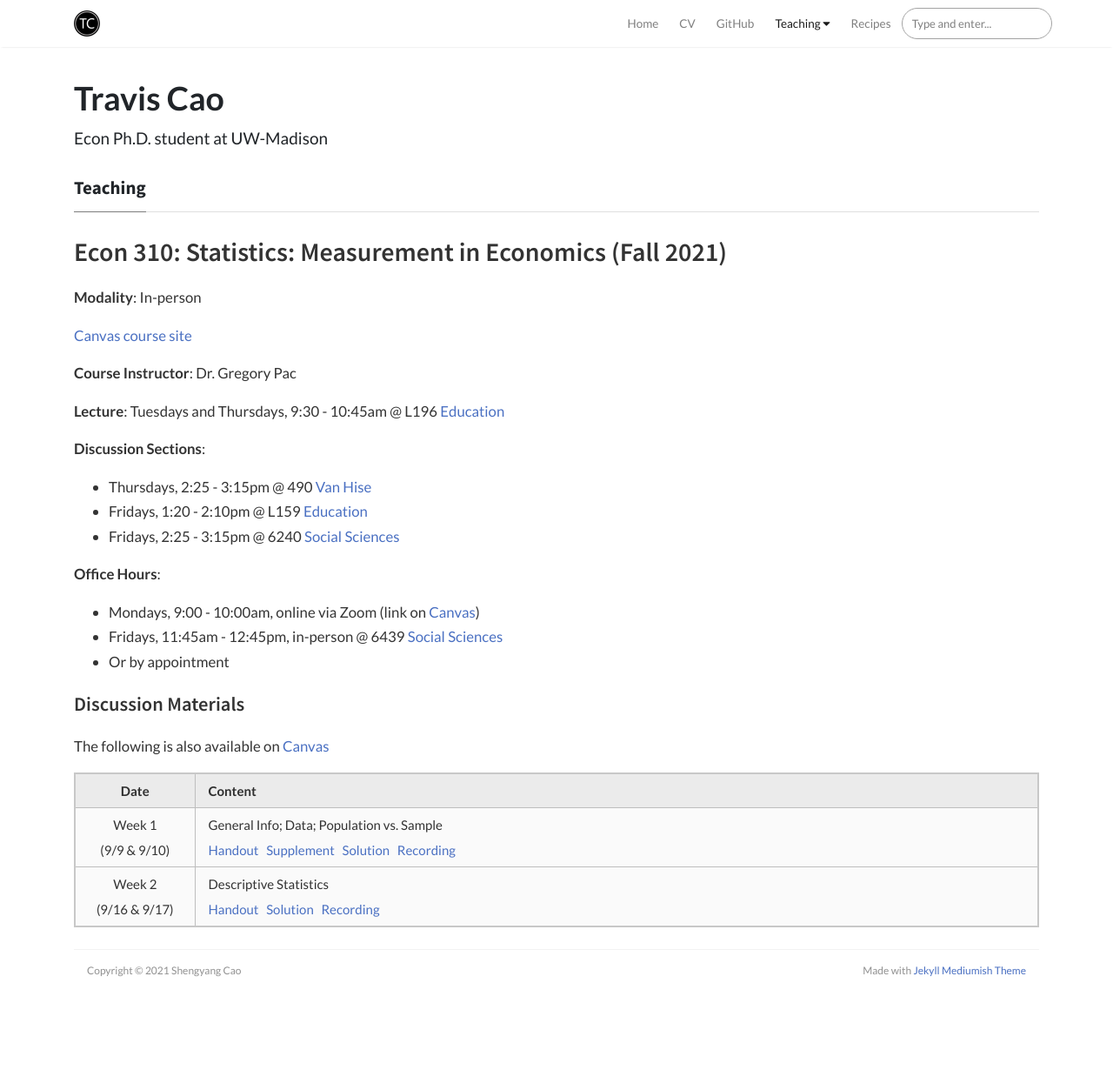
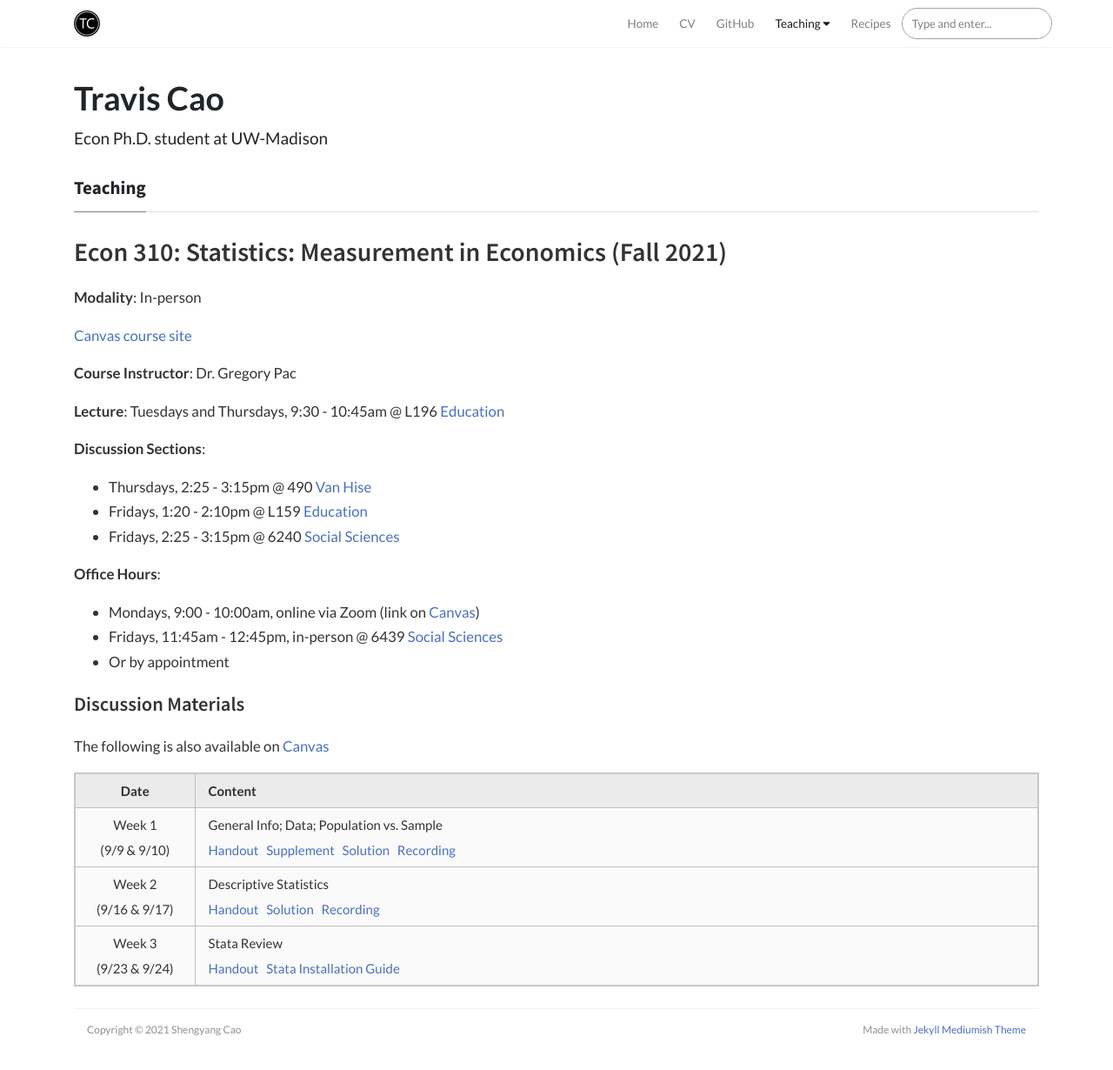
Before and after one commit to scaotravis/scaotravis.github.io, a Jekyll site: the page built from _pages/teaching/fa21-310.md, in a window 1280 px wide and 1233 px high. Shown: the top 1230 px of the window at 87% size. Built offline with Jekyll 4.4.1, drawn with Linux system fonts in a browser that asks for light colours; nearby versions of some CDN libraries; comment, search, counter and statistics services are not loaded.

Commit message:
update 310 page

```diff
--- a/_pages/teaching/fa21-310.md
+++ b/_pages/teaching/fa21-310.md
@@ -34,3 +34,4 @@
 |:-----------:|	:---------------------------------------------- |
 | Week 1 <br> (9/9 & 9/10) | General Info; Data; Population vs. Sample <br> [Handout](https://canvas.wisc.edu/courses/257051/files/20592108?wrap=1) &nbsp; [Supplement]({{ site.baseurl }}/downloads/teaching/fa21-310/310_fa21_supplement-1.pdf) &nbsp; [Solution](https://canvas.wisc.edu/courses/257051/files/20592164?module_item_id=3958744) &nbsp; [Recording](https://uwmadison.zoom.us/rec/share/g3gIFHWJ73QnuAKxssV7K4rEN1urPahLP0OESZBYmqhW9tvgtk3WSoZyj1UEpBlK.4xh0o-qnO6FIy2pp) |
 | Week 2 <br> (9/16 & 9/17) | Descriptive Statistics <br> [Handout](https://canvas.wisc.edu/courses/257051/files/20592152?wrap=1) &nbsp; [Solution](https://canvas.wisc.edu/courses/257051/files/20592099?wrap=1) &nbsp; [Recording](https://uwmadison.zoom.us/rec/share/q7FnPFTeBkNIBERjkJN5ABMRK3Mk0JaX2CqeyhSJZsn6TzrPldifAEB2r9Hpfs6O.6xKOzBVTJT8NXW5o) |
+| Week 3 <br> (9/23 & 9/24) | Stata Review <br> [Handout](https://canvas.wisc.edu/courses/257051/files/20592136?module_item_id=3958676) &nbsp; [Stata Installation Guide]({{ site.baseurl }}/downloads/teaching/fa21-310/310_fa21_stata-installation-guide.pdf) |
```
Also changed, not shown: 4 other files.
